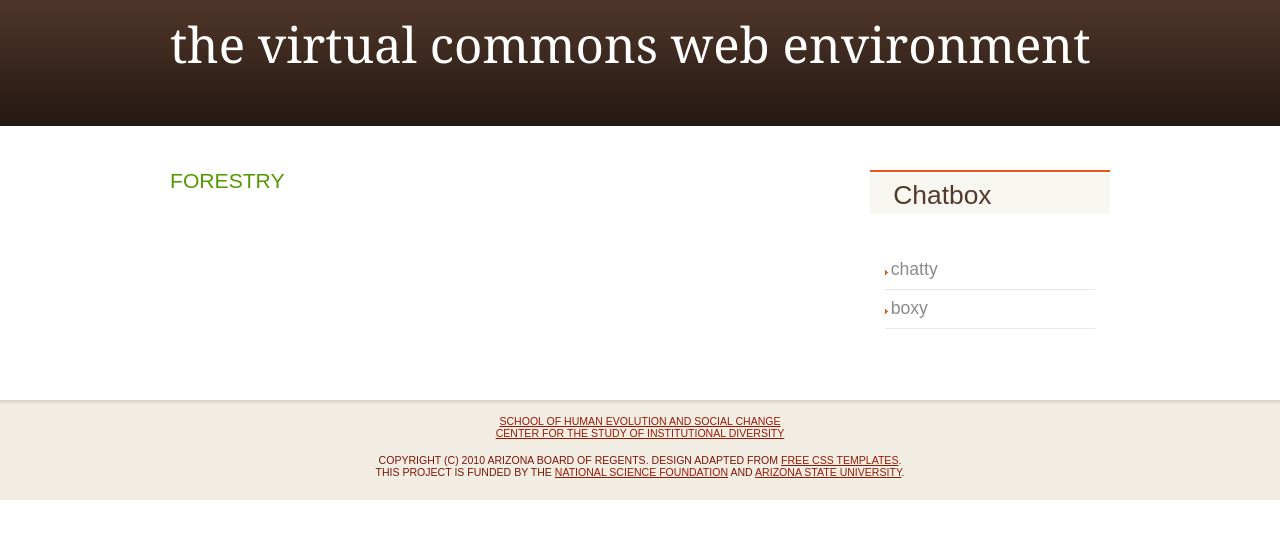
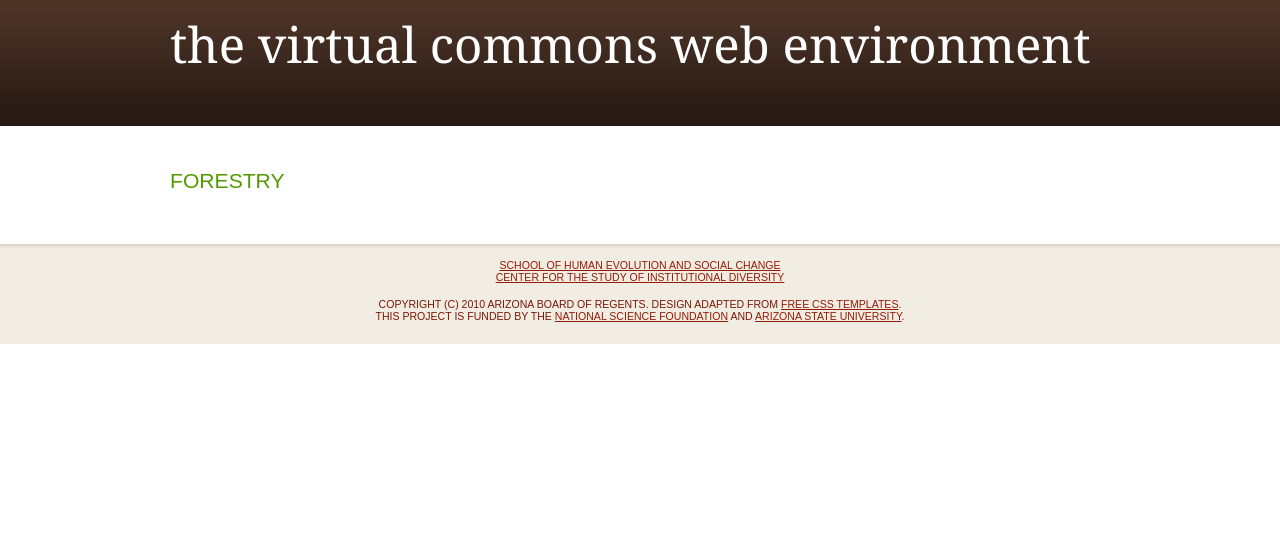
Before and after one commit to virtualcommons/vcweb, a Django app: template vcweb/forestry/templates/forestry/participate.html in a window 1280 px wide. Shown: the top 539 px of the page. Run offline with Django 3.2, Linux system fonts and the light colour scheme; the template is opened without the code that fills it, so the values that code supplies are empty; parts of the project's set-up code (start-up, migrations or seed data) failed here and were passed over; some libraries are stand-ins or nearby versions.

```diff
--- a/vcweb/forestry/templates/forestry/participate.html
+++ b/vcweb/forestry/templates/forestry/participate.html
@@ -5,27 +5,7 @@
 {% block content %}
 <h3>Forestry</h3>
 <p>
-
-
 <div class='round'>
 </div>
-
 </p>
 {% endblock content %}
-
-{% block sidebar %}
-<div class='sidebar'>
-<!--  chatbox -->
-<ul>
-	<li>
-	<h2>chatbox</h2>
-		<div id='chatbox'>
-		<ul>
-			<li>chatty</li>
-			<li>boxy</li>
-		</ul>
-		</div>
-	</li>
-</ul>
-</div>
-{% endblock sidebar %}
```
Also changed, not shown: vcweb/static/images/forestry/logo.png (added), vcweb/static/images/forestry/no-tree.jpg (added), vcweb/static/images/forestry/pine-tree.jpg (added), vcweb/static/images/forestry/plain-tree.jpg (added).
